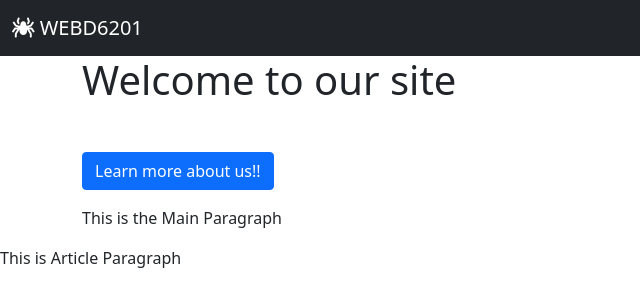
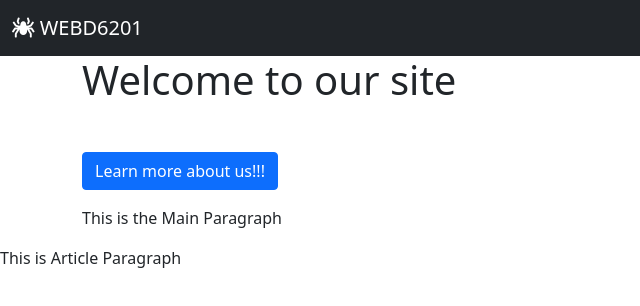
Before and after one commit to DeonteB/DeonteB.github.io, a website: page index.html in a window 1280 px wide. Shown: the full height of the page, 0-640 px from the left. Drawn offline with nearby package versions, Linux system fonts and the light colour scheme.

Commit message:
Updated Ice 2

```diff
--- a/index.html
+++ b/index.html
@@ -42,7 +42,7 @@
     </header>
     <main class="container">
     <h1 class="mb-5">Welcome to our site</h1>
-    <button id="AboutUsButton" class="btn btn-primary">Learn more about us!!</button>
+    <button id="AboutUsButton" class="btn btn-primary">Learn more about us!!!</button>
     </main>
     <!-- Scripting Section -->
     <script src="./node_modules/jquery/dist/jquery.min.js"></script>
```
